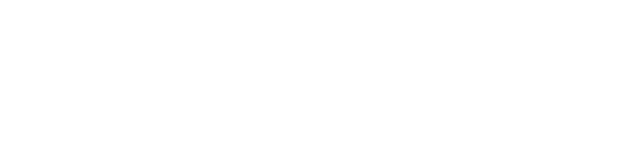
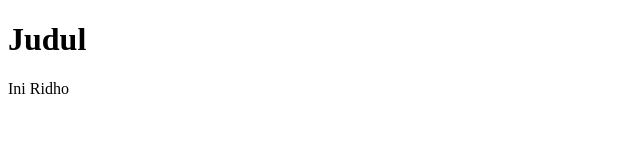
Before and after one commit to mauridho14-byte/BelajarGitkeGithub, a plain HTML site: page index.html in a window 1280 px wide. Shown: the whole page, without its empty margins (0-640 px from the left). Drawn offline with Linux system fonts and the light colour scheme.

Commit message:
Menambah Judul

```diff
--- a/index.html
+++ b/index.html
@@ -6,6 +6,7 @@
     <title>Document</title>
 </head>
 <body>
-
+    <h1>Judul</h1>
+    <p>Ini Ridho</p>
 </body>
 </html>
```
